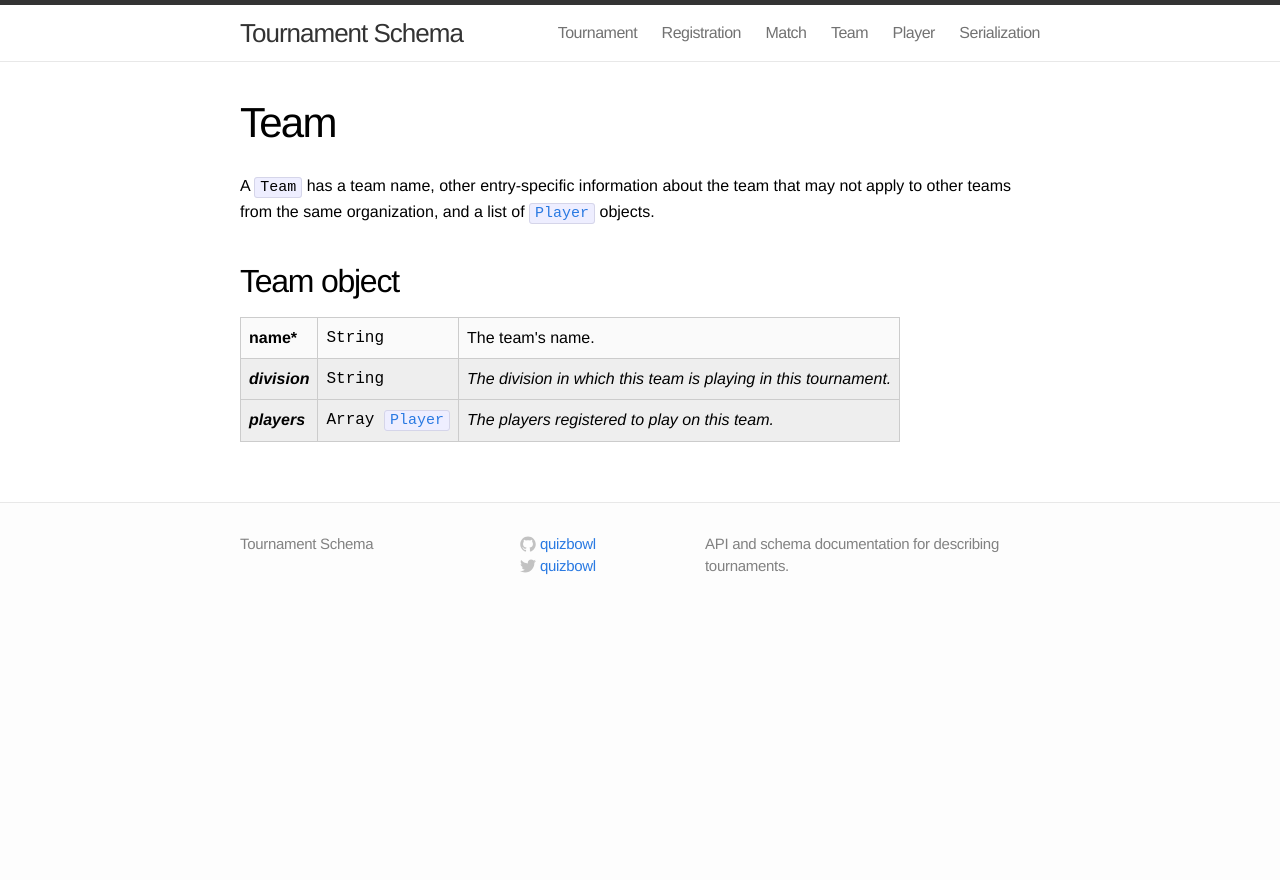
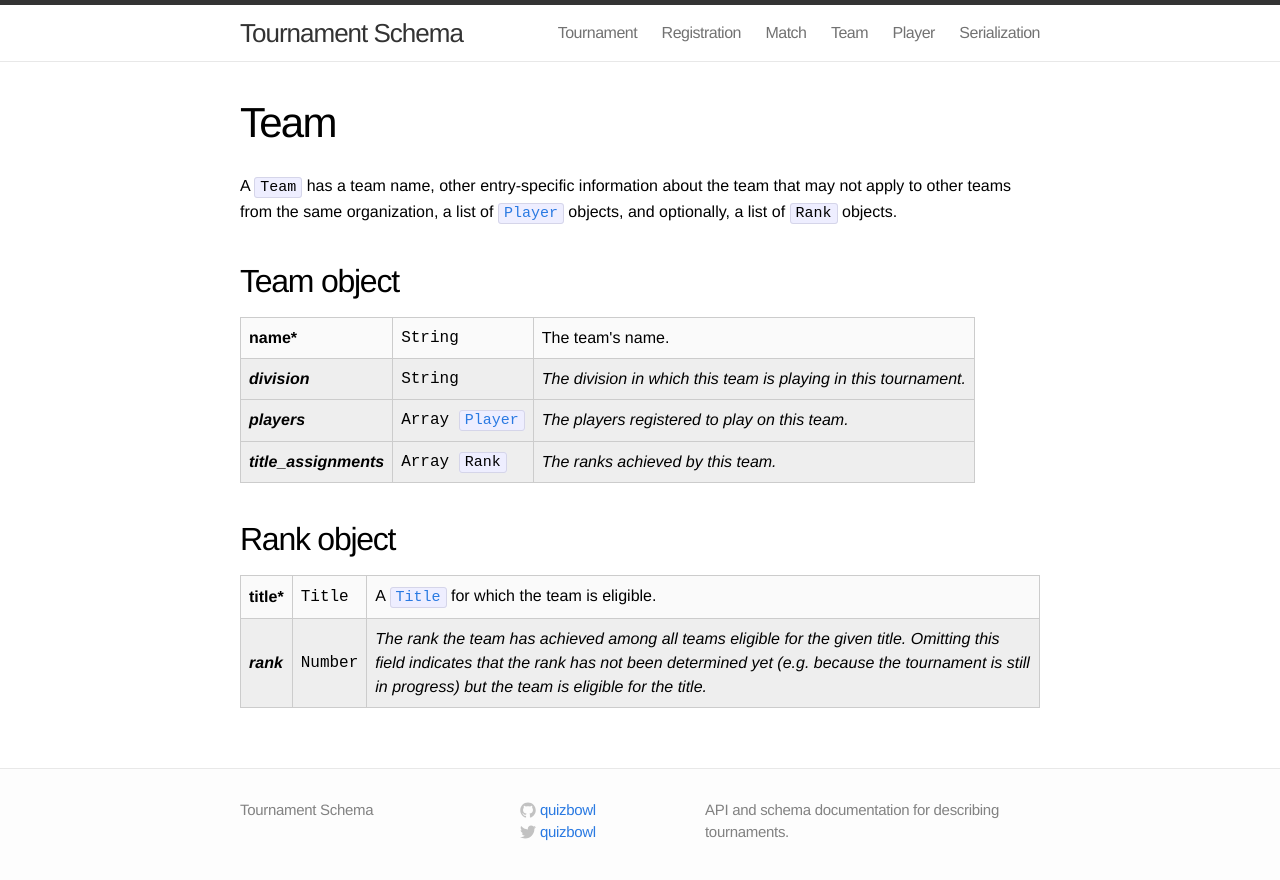
Before and after one commit to quizbowl/schema, a Jekyll site: the page built from team.md, in a window 1280 px wide. Shown: the top 880 px of the page. Built offline with Jekyll 4.4.1, drawn with Linux system fonts in a browser that asks for light colours.

Commit message:
Titles and Ranks; fixes #6

```diff
--- a/team.md
+++ b/team.md
@@ -2,7 +2,7 @@
 layout: page
 title: Team
 ---
-A `Team` has a team name, other entry-specific information about the team that may not apply to other teams from the same organization, and a list of [`Player`][player] objects.
+A `Team` has a team name, other entry-specific information about the team that may not apply to other teams from the same organization, a list of [`Player`][player] objects, and optionally, a list of `Rank` objects.
 
 ## Team object
 
@@ -22,6 +22,27 @@ A `Team` has a team name, other entry-specific information about the team that m
     <td class="type"><nobr>Array <code><a href="{{ site.baseurl }}/player">Player</a></code></nobr></td>
     <td>The players registered to play on this team.</td>
   </tr>
+  <tr class="optional">
+    <th>title_assignments</th>
+    <td class="type"><nobr>Array <code>Rank</code></nobr></td>
+    <td>The ranks achieved by this team.</td>
+  </tr>
+</tbody></table>
+
+## Rank object
+
+<table class="fields"><tbody>
+  <tr class="required">
+    <th>title</th>
+    <td class="type">Title</td>
+    <td>A <code><a href="{{ site.baseurl }}/tournament#Title">Title</a></code> for which the team is eligible.</td>
+  </tr>
+  <tr class="optional">
+    <th>rank</th>
+    <td class="type">Number</td>
+    <td>The rank the team has achieved among all teams eligible for the given title. Omitting this field indicates that the rank has not been determined yet (e.g. because the tournament is still in progress) but the team is eligible for the title.</td>
+  </tr>
 </tbody></table>
 
 [player]: {{ site.baseurl }}/player
+[title]: {{ site.baseurl }}/tournament#Title
```
Also changed, not shown: tournament.md (+15 -0 lines).
